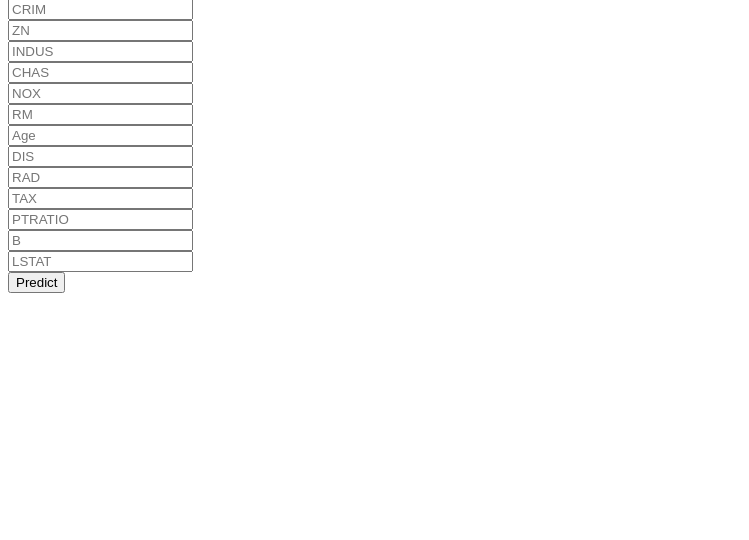
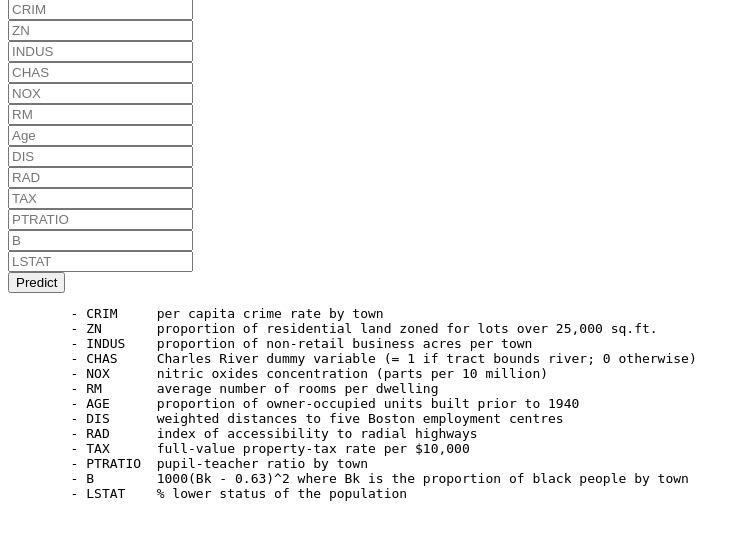
Before and after one commit to saqlain-github/boston_HousePricing, a Flask app: page / in a window 1280 px wide. Shown: the part 81-621 px from the top of the page, without its empty margins (0-749 px from the left). Run offline with Flask 2, Linux system fonts and the light colour scheme; parts of the project's set-up code (start-up, migrations or seed data) failed here and were passed over.

Commit message:
changed Home.html

```diff
--- a/templates/home.html
+++ b/templates/home.html
@@ -36,7 +36,21 @@
 
         <button type="submit" class="btn btn-primary btn-block btn-large">Predict</button>
     </form>
-
+    <pre>
+        - CRIM     per capita crime rate by town
+        - ZN       proportion of residential land zoned for lots over 25,000 sq.ft.
+        - INDUS    proportion of non-retail business acres per town
+        - CHAS     Charles River dummy variable (= 1 if tract bounds river; 0 otherwise)
+        - NOX      nitric oxides concentration (parts per 10 million)
+        - RM       average number of rooms per dwelling
+        - AGE      proportion of owner-occupied units built prior to 1940
+        - DIS      weighted distances to five Boston employment centres
+        - RAD      index of accessibility to radial highways
+        - TAX      full-value property-tax rate per $10,000
+        - PTRATIO  pupil-teacher ratio by town
+        - B        1000(Bk - 0.63)^2 where Bk is the proportion of black people by town
+        - LSTAT    % lower status of the population
+    </pre>
    <br>
    <br>
 
```
